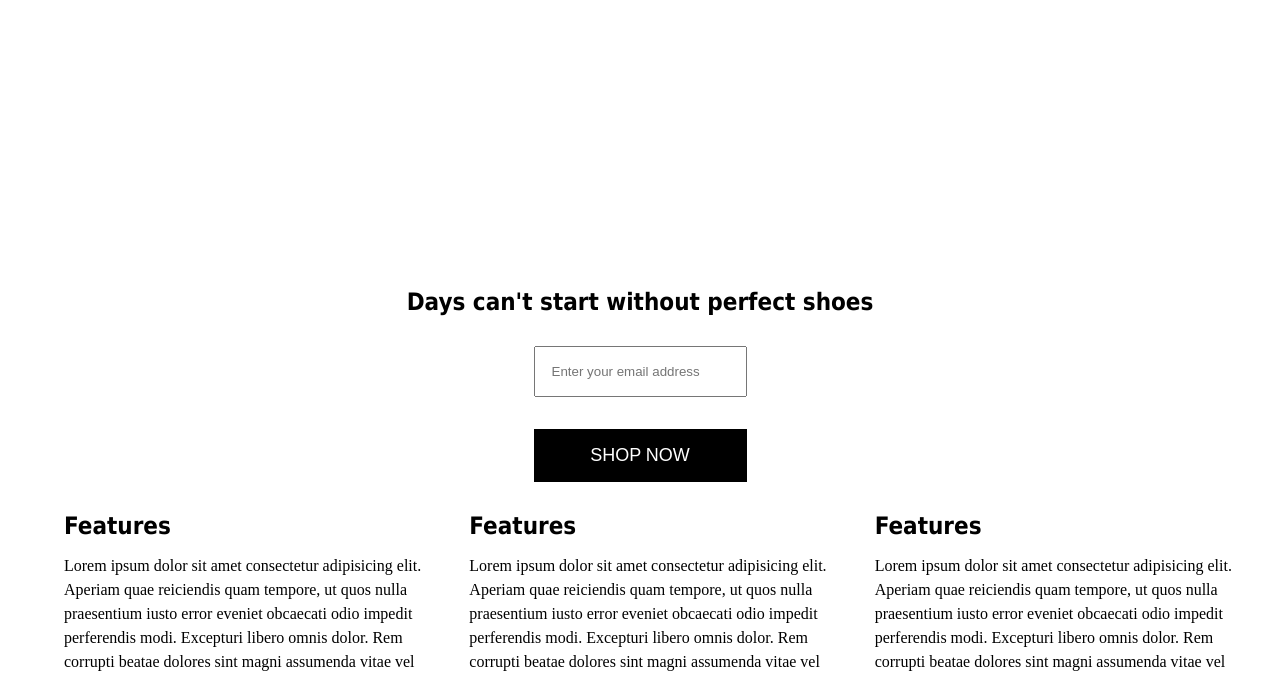
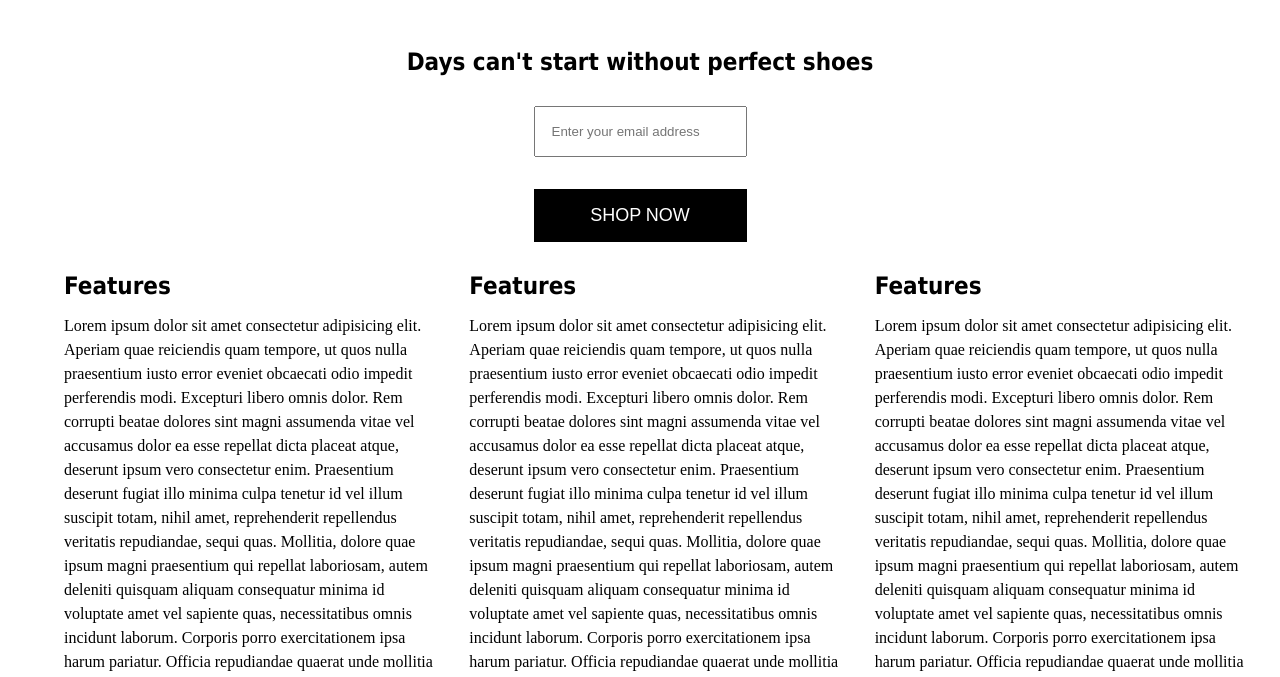
Before and after one commit to BANKOLEDO/Product-Landing-Page, a plain HTML site: page index.html in a window 1280 px wide. Shown: the part 114-791 px from the top of the page. Drawn offline with Linux system fonts and the light colour scheme.

Commit message:
more bugs

```diff
--- a/styles.css
+++ b/styles.css
@@ -136,7 +136,7 @@ hr {
     }
 
     .main-content {
-        margin-top: unset;
+        padding-top: 10rem;
     }
 }
 
```
